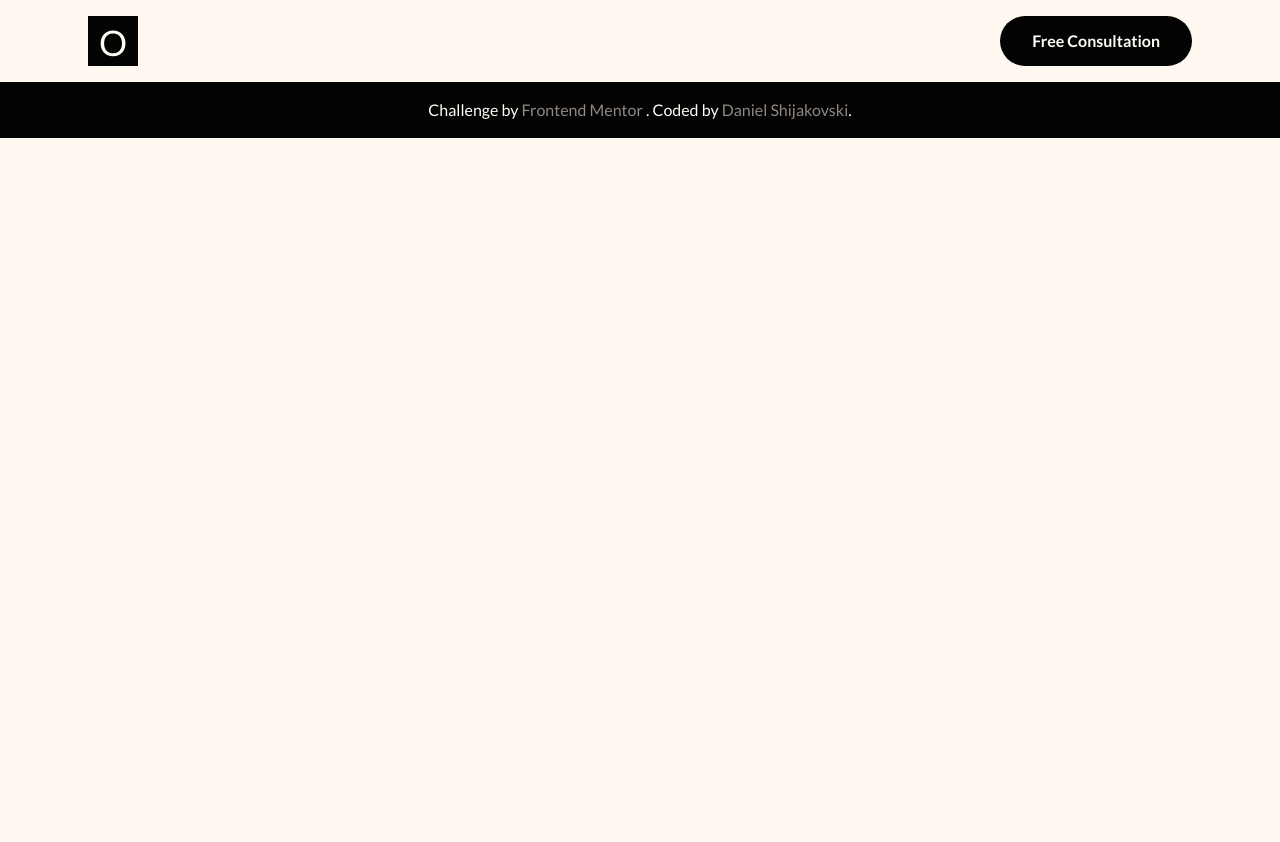
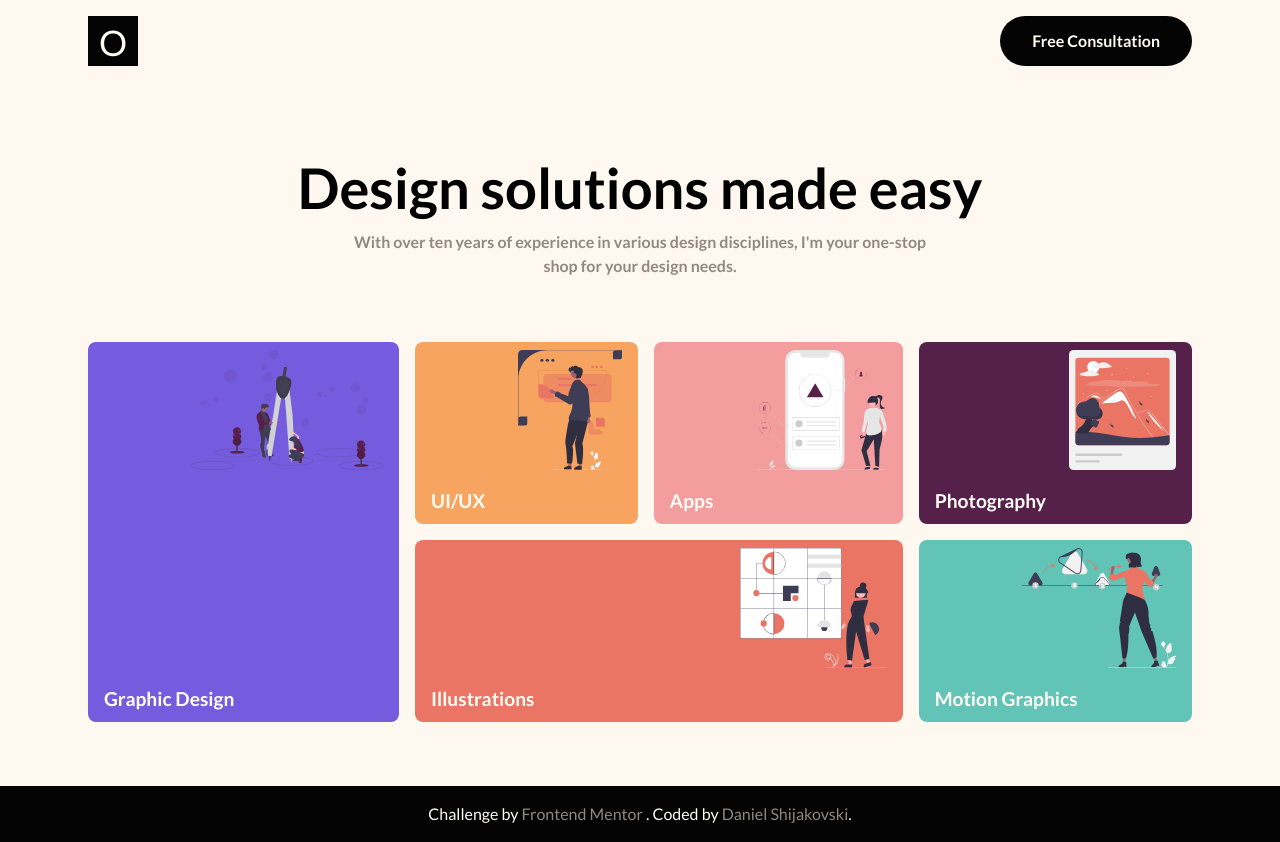
Before and after one commit to dsijakovski98/fe-mentor-design-portfolio, a website built with Vite: page index.html in a window 1280 px wide. Before the commit the page ends 800 px from the top, so only its background shows below. Built offline with nearby package versions, Linux system fonts and the light colour scheme.

Commit message:
initial hero + services done

```diff
--- a/index.html
+++ b/index.html
@@ -24,10 +24,63 @@
 					<a href="/" class="logo">
 						<h1>O</h1>
 					</a>
-					<a href="#" class="cta-btn">Free Consultation</a>
+					<a href="#" class="cta-btn" primary>Free Consultation</a>
 				</nav>
 			</div>
 		</header>
+		<main>
+			<div class="container">
+				<section class="hero-text">
+					<h2>Design solutions made easy</h2>
+					<p>
+						With over ten years of experience in various design disciplines, I'm your one-stop shop for your
+						design needs.
+					</p>
+				</section>
+				<section class="services">
+					<ul>
+						<li class="graphic-design">
+							<a href="#">Graphic Design</a>
+							<img
+								src="./public/assets/graphic-design.svg"
+								alt="A Graphics Design abstract illustration."
+							/>
+						</li>
+						<li class="ui-ux">
+							<a href="#">UI/UX</a>
+							<img src="./public/assets/ui-ux.svg" alt="A UI/UX abstract illustration." />
+						</li>
+						<li class="apps">
+							<a href="#">Apps</a>
+							<img src="./public/assets/apps.svg" alt="Applications abstract illustration." />
+						</li>
+						<li class="photography">
+							<a href="#">Photography</a>
+							<img src="./public/assets/photography.svg" alt="A Photography abstract illustration." />
+						</li>
+						<li class="illustrations">
+							<a href="#">Illustrations</a>
+							<img
+								src="./public/assets/illustrations.svg"
+								alt="An abstract illustration about illustrations."
+							/>
+						</li>
+						<li class="motion-graphics">
+							<a href="#">Motion Graphics</a>
+							<img
+								src="./public/assets/motion-graphics.svg"
+								alt="A Motion Graphics abstract illustration."
+							/>
+						</li>
+					</ul>
+					<!-- TODO: Grid Services -->
+				</section>
+
+				<section class="testimonial">
+					<!-- TODO: Testimonial -->
+				</section>
+			</div>
+		</main>
 		<footer>
 			<p class="attribution">
 				Challenge by
--- a/style.css
+++ b/style.css
@@ -55,6 +55,8 @@ a {
 
 	--white: #fffdf4;
 	--gray: #918881;
+
+	--border-radius: 8px;
 }
 
 body {
@@ -84,6 +86,14 @@ footer a {
 	padding-inline: 3rem;
 }
 
+ul {
+	list-style: none;
+}
+
+header {
+	margin-bottom: 4rem;
+}
+
 nav {
 	display: flex;
 	justify-content: space-between;
@@ -109,9 +119,6 @@ nav {
 }
 
 .cta-btn {
-	background-color: var(--primary-col);
-	color: var(--white);
-
 	padding: 0.8rem 2rem;
 	border-radius: 100vh;
 	font-weight: 600;
@@ -119,6 +126,117 @@ nav {
 	transition: all 250ms;
 }
 
-.cta-btn:hover {
+.cta-btn[primary] {
+	background-color: var(--primary-col);
+	color: var(--white);
+}
+
+.cta-btn[primary] {
+	background-color: var(--primary-col);
+	color: var(--white);
+}
+
+.cta-btn[primary]:hover {
 	background-color: var(--secondary-col);
 }
+
+.cta-btn[secondary] {
+	background-color: var(--secondary-col);
+	color: var(--white);
+}
+
+.cta-btn[secondary]:hover {
+	background-color: var(--primary-col);
+}
+
+main section {
+	margin-bottom: 4rem;
+}
+
+section.hero-text {
+	text-align: center;
+
+	padding-inline: 13rem;
+}
+
+section.hero-text h2 {
+	font-size: 3.5rem;
+}
+
+section.hero-text p {
+	padding-inline: 3rem;
+
+	color: var(--gray);
+	font-weight: 600;
+}
+
+section.services ul {
+	min-height: 380px;
+
+	display: grid;
+	grid-template-areas:
+		'design ui apps photo'
+		'design ill ill graphics';
+	gap: 1rem;
+}
+
+section.services .graphic-design {
+	grid-area: design;
+	background-color: #755cde;
+}
+
+section.services .ui-ux {
+	grid-area: ui;
+	background-color: #f6a460;
+}
+
+section.services .apps {
+	grid-area: apps;
+	background-color: #f39d9e;
+}
+
+section.services .photography {
+	grid-area: photo;
+	background-color: #55214a;
+}
+
+section.services .illustrations {
+	grid-area: ill;
+	background-color: #ea7564;
+}
+
+section.services .motion-graphics {
+	grid-area: graphics;
+	background-color: #61c4b7;
+}
+
+section.services li {
+	display: grid;
+	grid-template-rows: 1fr auto;
+
+	padding: 0.5rem 1rem;
+	border-radius: var(--border-radius);
+
+	overflow: hidden;
+}
+
+section.services img {
+	height: 120px;
+	object-fit: cover;
+
+	margin-left: auto;
+	color: blue !important;
+}
+
+svg {
+	color: blue !important;
+	fill: red !important;
+}
+
+section.services a {
+	order: 1;
+
+	color: var(--white);
+	font-size: 1.2rem;
+	font-weight: 600;
+}
```
Also changed, not shown: public/assets/apps.svg (added), public/assets/graphic-design.svg (added), public/assets/illustrations.svg (added), public/assets/motion-graphics.svg (added), public/assets/photography.svg (added), public/assets/ui-ux.svg (added).
